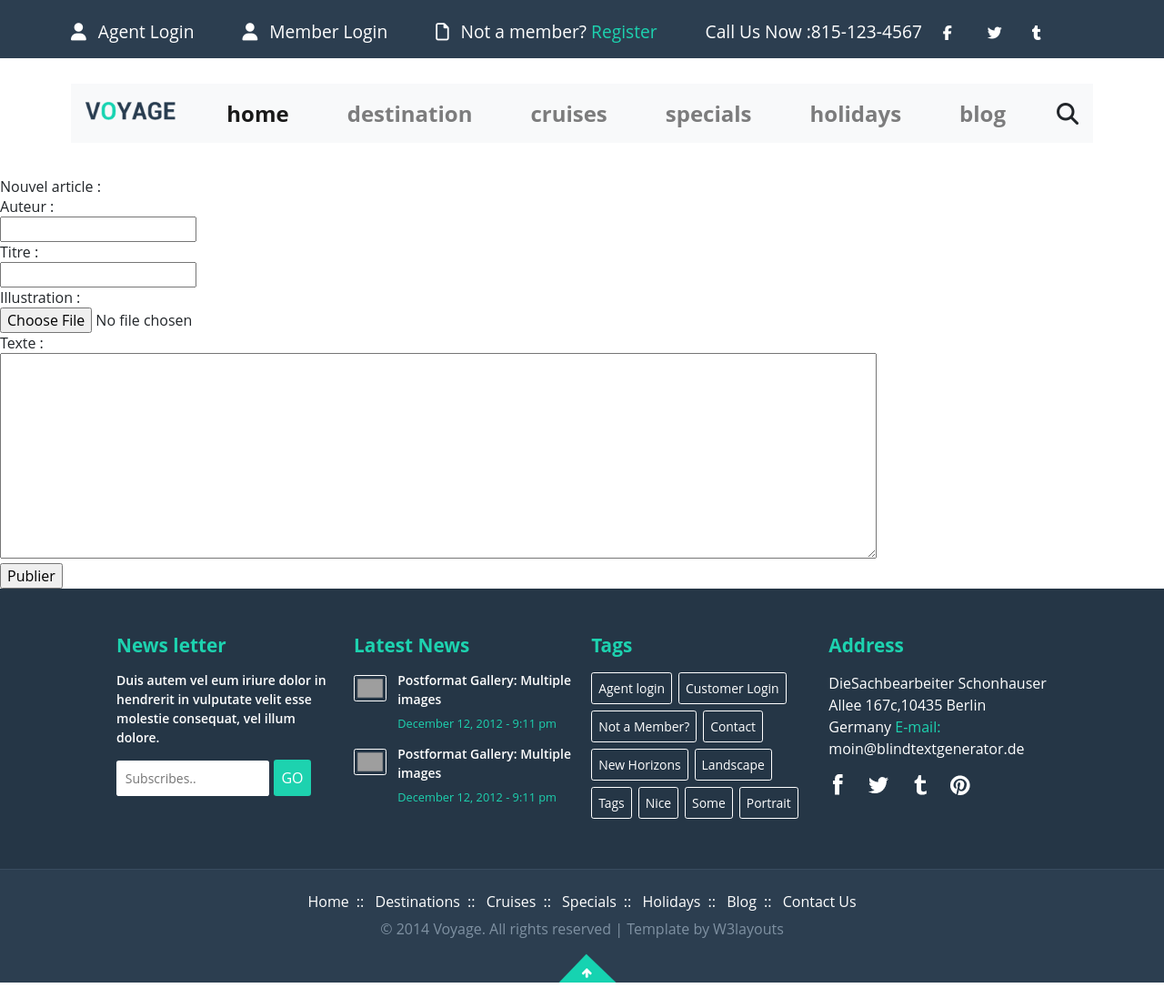
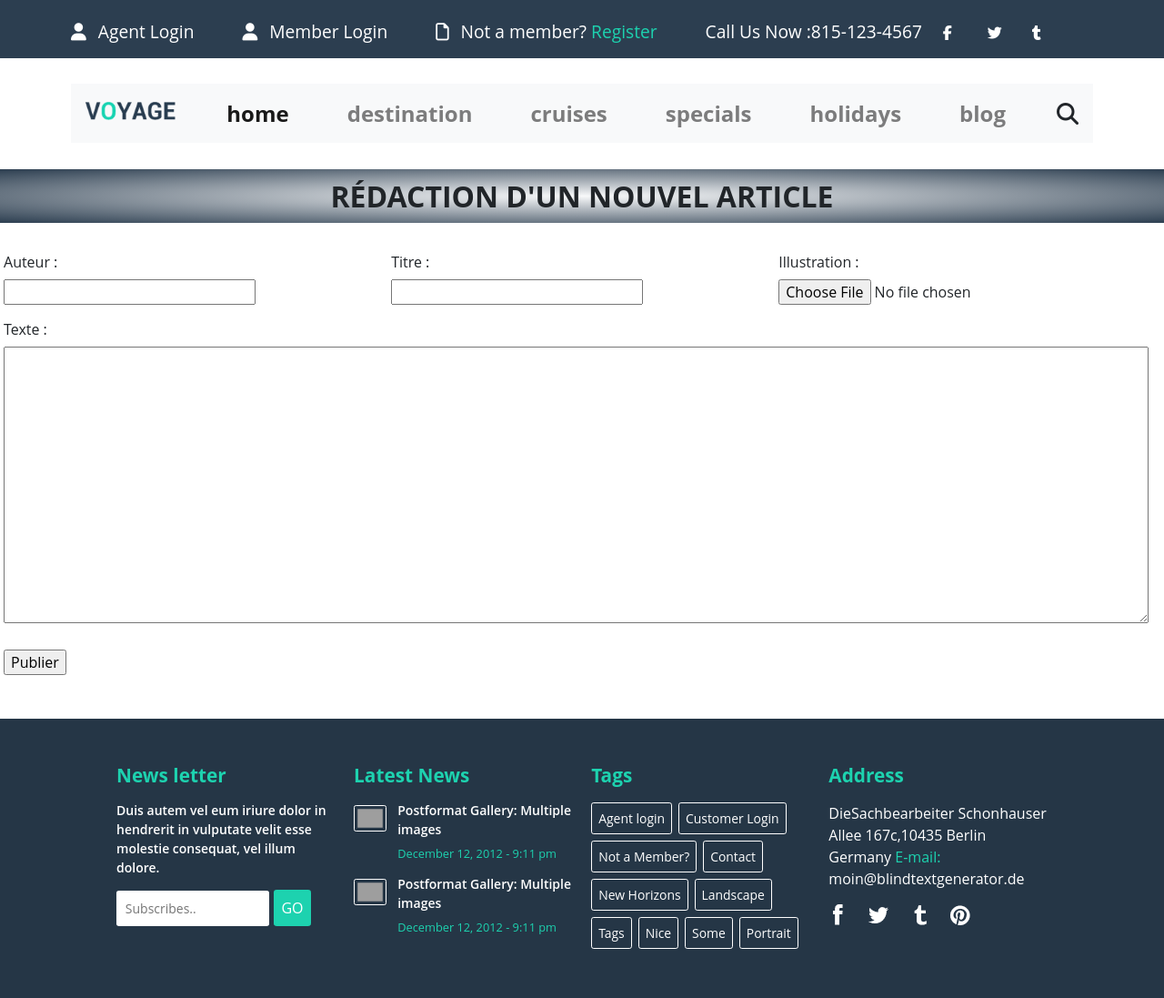
Before and after one commit to blothe/acs3, a PHP site: page /article_new_post.php in a window 1280 px wide. Shown: the top 1097 px of the page at 91% size. Run offline with PHP 8.4, Linux system fonts and the light colour scheme; some libraries are stand-ins or nearby versions; grey boxes are pictures that could not be loaded.

Commit message:
Add CSS to back-office : article_new

```diff
--- a/article_new_post.php
+++ b/article_new_post.php
@@ -4,32 +4,34 @@ session_start();
 
 <?php include("header.php"); ?>
 
-<!DOCTYPE html>
-<html lang="fr" dir="ltr">
-<head>
-  <meta charset="utf-8">
-  <title>Admin</title>
-</head>
-<body>
-  <h1>Nouvel article :</h1>
+<section class="admin_article_new">
+  <h1>RÉDACTION D'UN NOUVEL ARTICLE</h1>
   <form method="post" action="article_new_save.php" enctype="multipart/form-data">
-    <!-- auteur -->
+    <div id="meta">
+      <div id="auteur">
         <label for="auteur"><p><strong>Auteur :</strong></p></label>
-    <p><input type="text" name="auteur" id="auteur" value="<?php echo isset($_SESSION['auteur']) ? htmlspecialchars($_SESSION['auteur']) : '' ?>"></p><!-- pré-remplissage du pseudo déjà saisi (le cas échéant) ici à l'aide d'une structure ternaire -->
-    <!-- titre -->
+        <p><input type="text" name="auteur" value="<?php echo isset($_SESSION['auteur']) ? htmlspecialchars($_SESSION['auteur']) : '' ?>"></p><!-- pré-remplissage du pseudo déjà saisi (le cas échéant) ici à l'aide d'une structure ternaire -->
+      </div>
+      <div id="titre">
         <label for="titre"><p><strong>Titre :</strong></p></label>
-    <p><input type="text" name="titre" id="titre"></p>
-    <!-- illustration -->
+        <p><input type="text" name="titre"></p>
+      </div>
+      <div id="illustration">
         <label for="illustration"><p><strong>Illustration :</strong></p></label>
         <input type="hidden" name="MAX_FILE_SIZE" value="100000000" /><!-- taille fichier max -->
-    <p><input type="file" name="illustration" id="illustration"></p>
-    <!-- contenu -->
+        <p><input type="file" name="illustration"></p>
+      </div>
+    </div>
+    <div id="main">
+      <div id="texte">
         <label for="texte"><p><strong>Texte :</strong></p></label>
-    <p><textarea name="texte" id="texte" rows="10" cols="100"></textarea></p>
-    <!-- publication -->
+        <p><textarea name="texte" rows="10" cols="100"></textarea></p>
+      </div>
+      <div id="publication">
         <p><input type="submit" name="submit" value="Publier" onclick="location.href='index.php'"></p>
+      </div>
+    </div>
   </form>
-</body>
-</html>
+</section>
 
 <?php include("footer.php"); ?>
--- a/css/style.css
+++ b/css/style.css
@@ -3173,3 +3173,69 @@ span.mail a:hover{
 .col-10 {
   max-width: 100% !important;
 }
+
+/* ADMIN ARTICLE NEW */
+
+.admin_article_new h1 {
+  font-size: 2em;
+  font-weight: bolder;
+  text-align: center;
+  background: radial-gradient(ellipse, #f8f9fa, #2c3e50);
+  padding: 0.5rem;
+  margin: -0.5rem 0 -0.5rem 0;
+}
+
+.admin_article_new form {
+  margin: 2.5rem 0 2rem 0;
+}
+
+.admin_article_new form input {
+  margin: 0.5rem 0 1rem 0;
+}
+
+.admin_article_new form textarea {
+  margin: 0.5rem 0 1rem 0;
+}
+
+.admin_article_new #submit {
+  margin-bottom: 0;
+}
+
+.admin_article_new #meta {
+  display: flex;
+  justify-content: space-between;
+  padding: 0 0.25rem 0 0.25rem
+}
+
+.admin_article_new #main {
+  padding: 0 0.25rem 0 0.25rem
+}
+
+.admin_article_new #meta div {
+  width: 33%;
+}
+
+.admin_article_new #meta div input {
+  width: 66%;
+}
+
+.admin_article_new #main div textarea {
+  width: 99%;
+  height: 19rem;
+}
+
+.admin_article_new #erreur {
+  margin: 2.5rem 0 2rem 0;
+}
+
+.admin_article_new #erreur p {
+  margin: 0 0 0.5rem 0;
+}
+
+.admin_article_new #enregistrement {
+  margin: 2.5rem 0 2rem 0;
+}
+
+.admin_article_new #enregistrement p {
+  margin: 0 0 0.5rem 0;
+}
```
Also changed, not shown: article_new_save.php (+44 -17 lines). Lines whose indentation alone changed are shown as unchanged.
